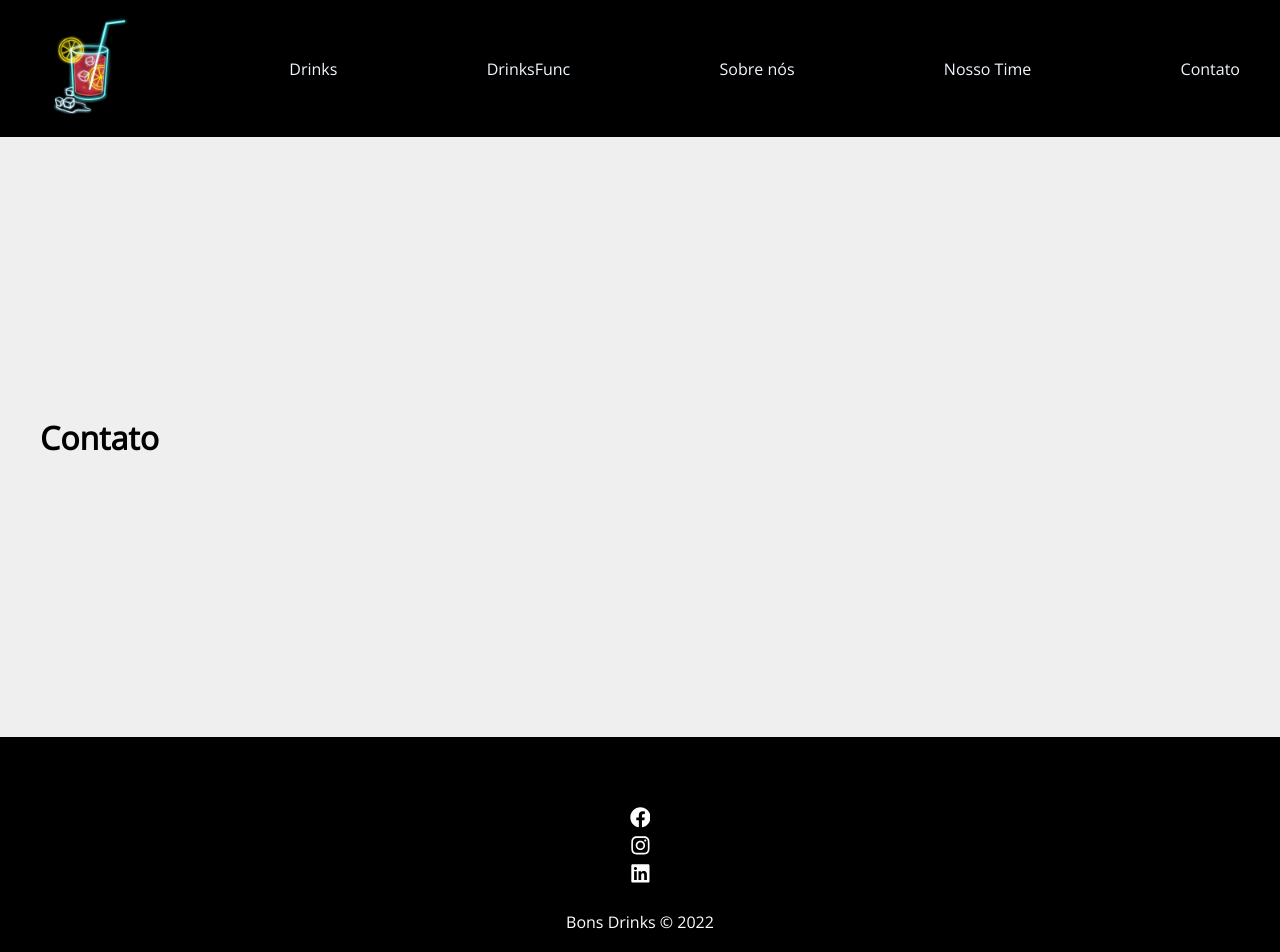
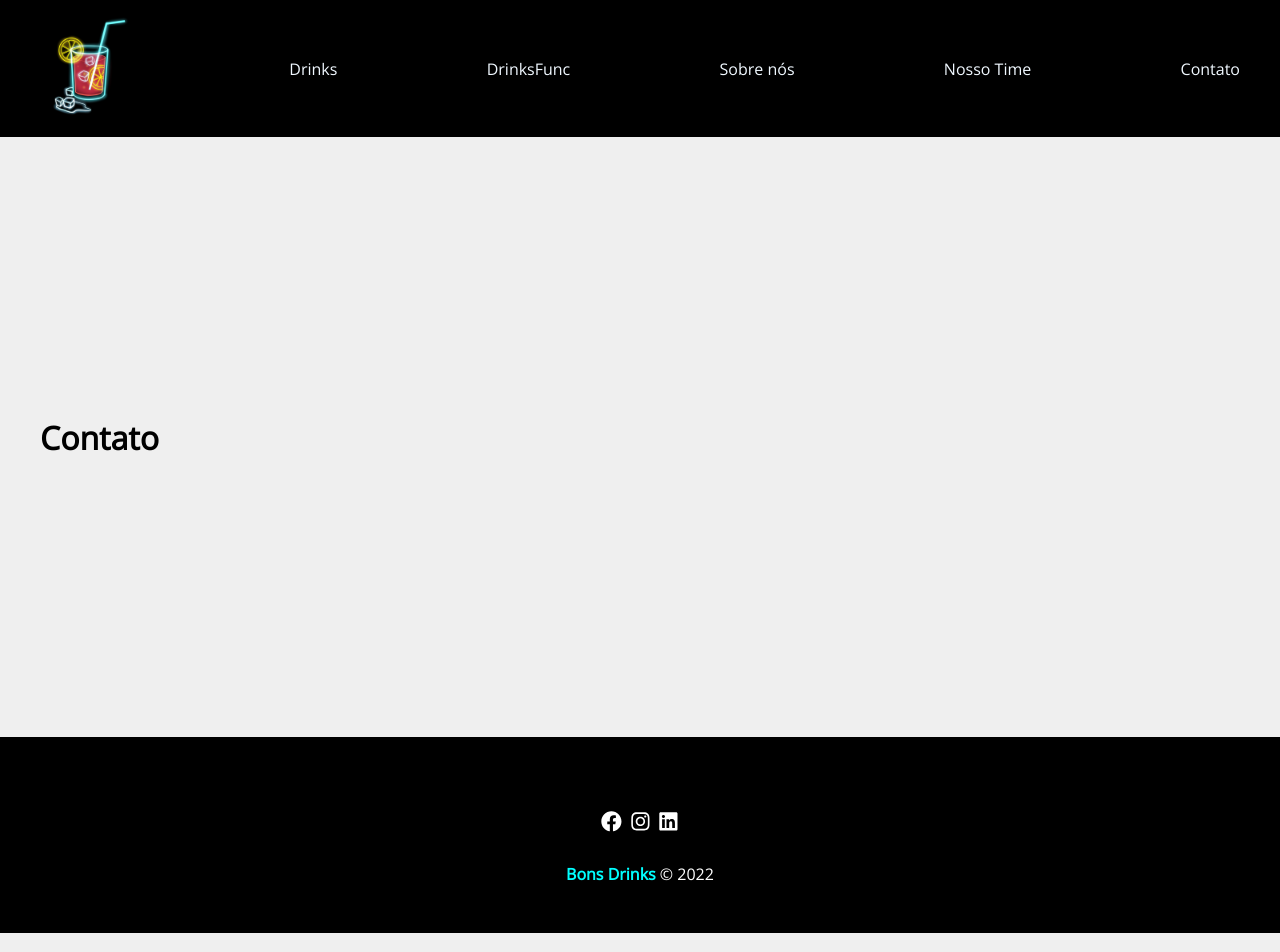
Before and after one commit to CibeleMartins/bonsDrinks, a React (Create React App) app: page /contato in a window 1280 px wide. Shown: the top 952 px of the page. Built offline with nearby package versions, Linux system fonts and the light colour scheme.

Commit message:
change position icons footer and hover navbar

```diff
--- a/src/components/pages/layout/Footer.js
+++ b/src/components/pages/layout/Footer.js
@@ -19,7 +19,7 @@ function Footer() {
         </div>
       </main>
 
-      <p><span>Bons Drinks</span> &copy; 2022</p>
+      <p><span className={styles.span}>Bons Drinks</span> &copy; 2022</p>
     </footer>
   )
 }
--- a/src/components/pages/layout/Footer.module.css
+++ b/src/components/pages/layout/Footer.module.css
@@ -1,5 +1,6 @@
 
 .footer {
+
   background-color: black;
   color: #fff;
   padding: 3em;
@@ -10,15 +11,32 @@
 }
 
 .icons {
+
   width: auto;
   display: flex;
   font-size: 1.3em;
   padding: 1em;
-  flex-direction: column;
+  flex-direction: row;
+  justify-content: center;
+
+}
+
+.icons div {
+
+  margin: 4px;
 
 }
 
 .icons div:hover {
+
   cursor: pointer;
   color: yellow;
+
 }
+
+.span {
+
+  color: aqua;
+  font-weight: bold;
+
+}
--- a/src/components/pages/layout/Navbar.module.css
+++ b/src/components/pages/layout/Navbar.module.css
@@ -8,8 +8,3 @@ a {
   color: aliceblue;
   text-decoration: none;
 }
-
-a:hover {
-  text-decoration: none;
-  color: aqua;
-}
```
